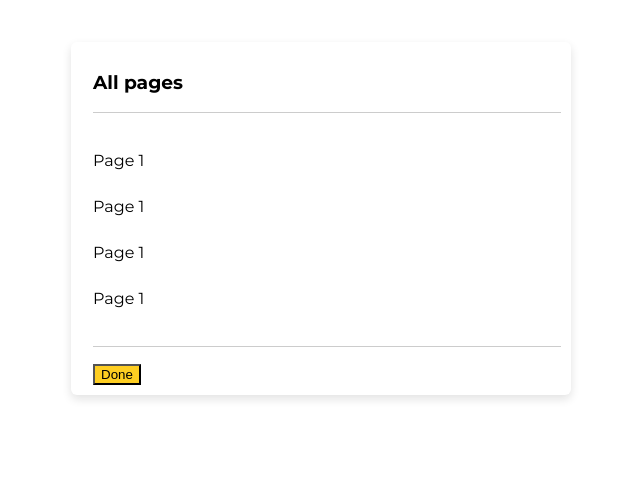
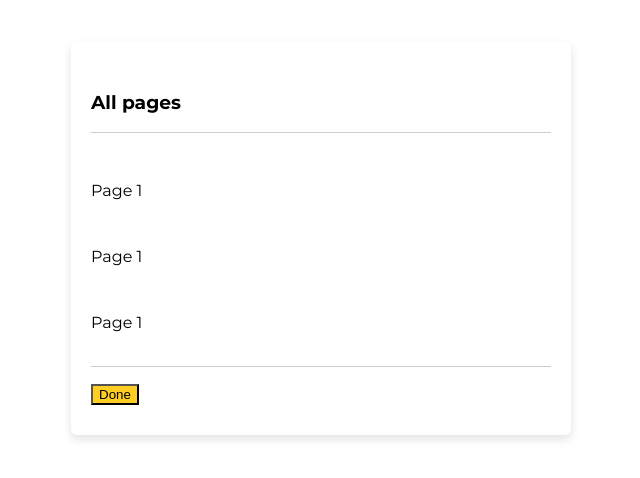
Before and after one commit to Willbeckh/Taskina-Test, a React (Vite) app: page / in a window 1280 px wide. Shown: the top 478 px of the page, without its empty margins (319-959 px from the left). Built offline with nearby package versions, Linux system fonts and the light colour scheme.

Commit message:
style: update items paddings

```diff
--- a/src/App.css
+++ b/src/App.css
@@ -11,6 +11,7 @@ html {
   width: 500px;
   height: 100%;
   overflow: hidden;
+  padding: 20px 0;
   margin: 0 auto;
   margin-top: 42px;
   border-radius: 6px;
@@ -18,7 +19,7 @@ html {
 }
 
 .content {
-  padding: 10px 10px 10px 22px;
+  padding: 10px 20px 10px 20px;
   font-family: "Montserrat", sans-serif;
   font-weight: normal;
   font-size: 16px;
@@ -27,7 +28,7 @@ html {
 .pageList {
   height: 200px;
   overflow-y: auto;
-  line-height: 30px;
+  line-height: 50px;
   padding-bottom: 0;
 }
 
```
